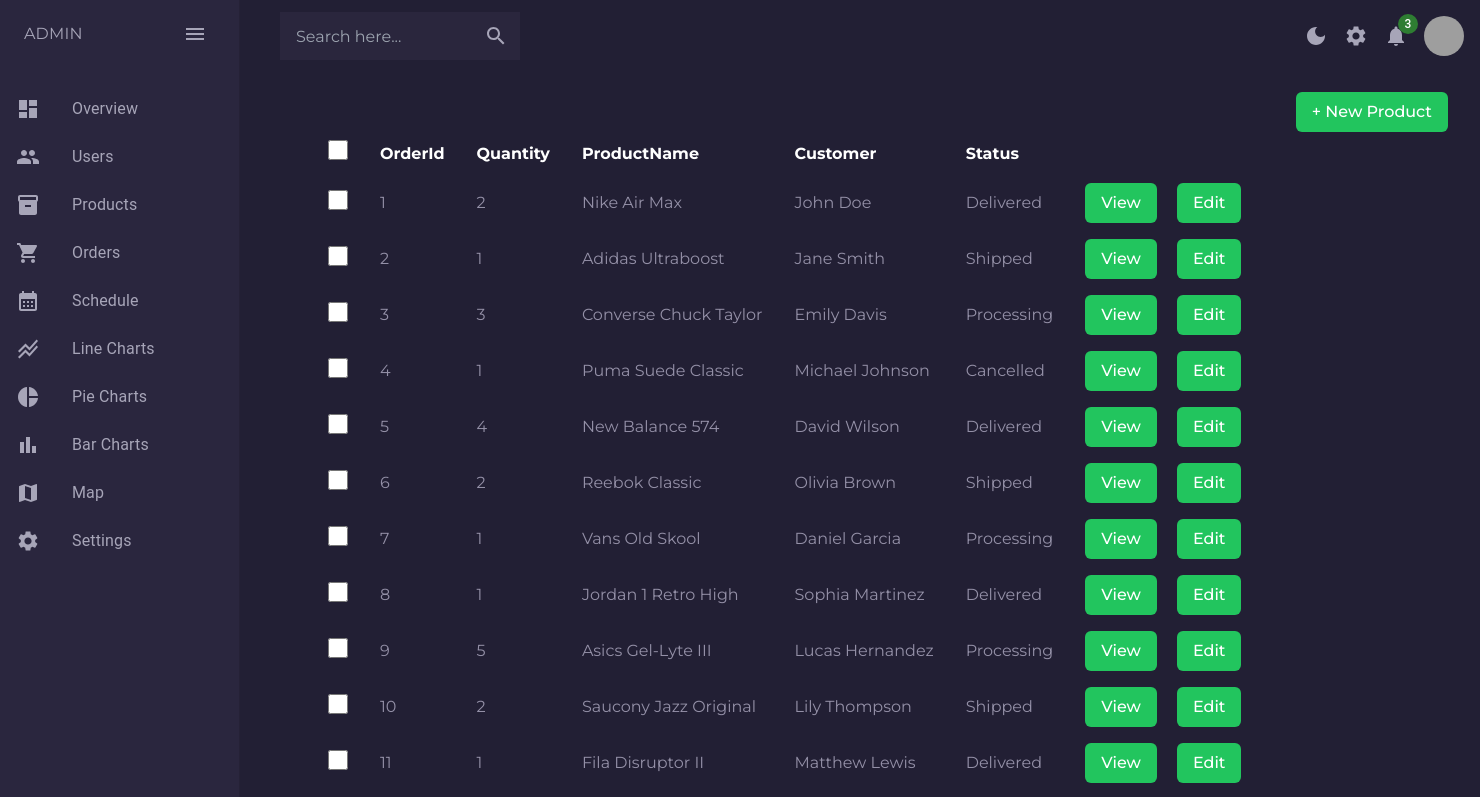
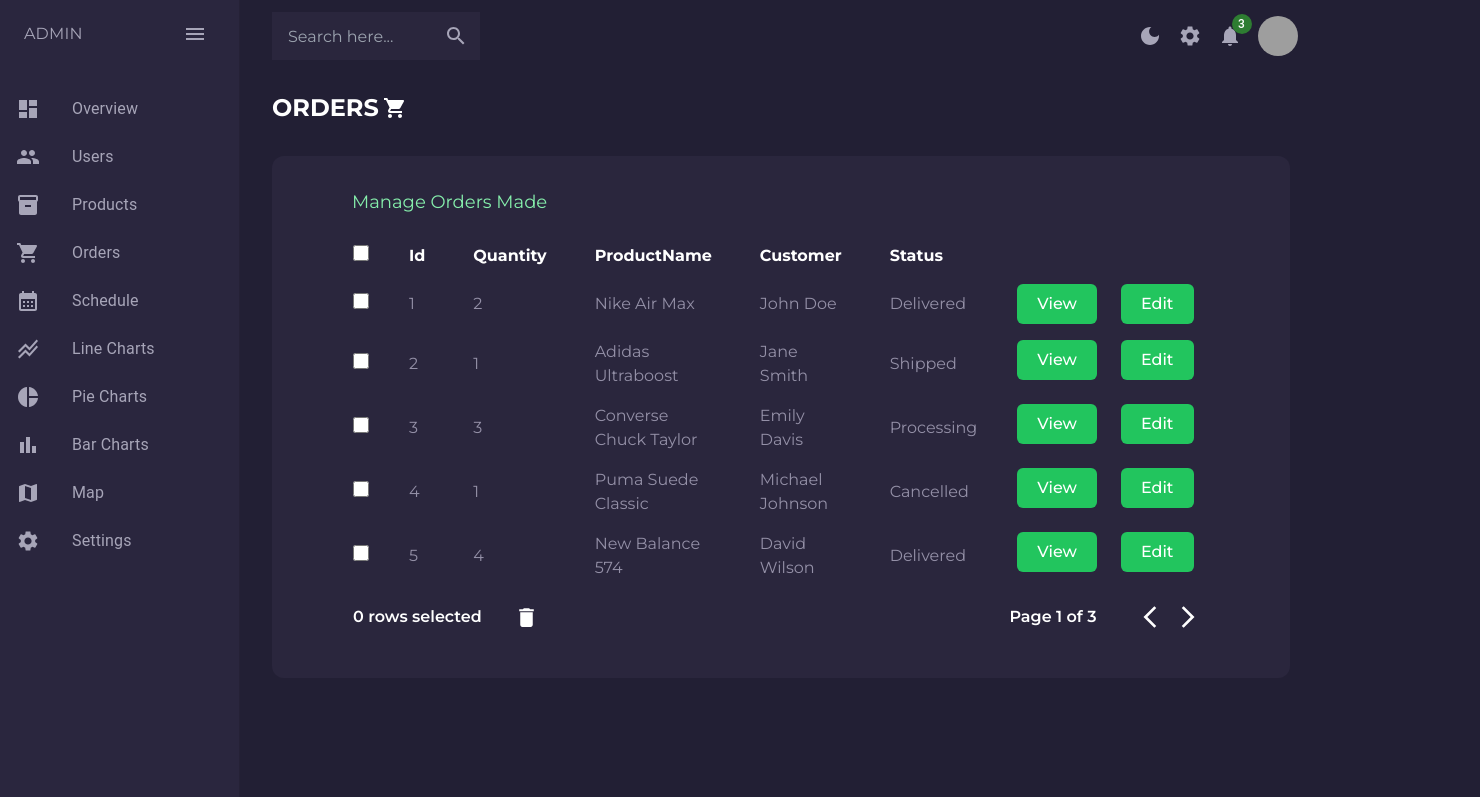
Before and after one commit to RoyKiprop/React-Dashboard, a React (Vite) app: page /orders in a window 1280 px wide. Shown: the top 797 px of the page, 1480 px wide, since content can reach past the window. Built offline with nearby package versions, Linux system fonts and the light colour scheme; grey boxes are pictures that could not be loaded.

Commit message:
Modify table.jsx

```diff
--- a/data/Orders.Json
+++ b/data/Orders.Json
@@ -1,6 +1,6 @@
 [
     {
-      "OrderId": 1,
+      "Id": 1,
       "UserId": 1,
       "Customer": "John Doe",
       "ProductId": 3,
@@ -10,7 +10,7 @@
       "Status": "Delivered"
     },
     {
-      "OrderId": 2,
+      "Id": 2,
       "UserId": 5,
       "Customer": "Jane Smith",
       "ProductId": 7,
@@ -20,7 +20,7 @@
       "Status": "Shipped"
     },
     {
-      "OrderId": 3,
+      "Id": 3,
       "UserId": 12,
       "Customer": "Emily Davis",
       "ProductId": 1,
@@ -30,7 +30,7 @@
       "Status": "Processing"
     },
     {
-      "OrderId": 4,
+      "Id": 4,
       "UserId": 2,
       "Customer": "Michael Johnson",
       "ProductId": 10,
@@ -40,7 +40,7 @@
       "Status": "Cancelled"
     },
     {
-      "OrderId": 5,
+      "Id": 5,
       "UserId": 7,
       "Customer": "David Wilson",
       "ProductId": 5,
@@ -50,7 +50,7 @@
       "Status": "Delivered"
     },
     {
-      "OrderId": 6,
+      "Id": 6,
       "UserId": 3,
       "Customer": "Olivia Brown",
       "ProductId": 9,
@@ -60,7 +60,7 @@
       "Status": "Shipped"
     },
     {
-      "OrderId": 7,
+      "Id": 7,
       "UserId": 8,
       "Customer": "Daniel Garcia",
       "ProductId": 2,
@@ -70,7 +70,7 @@
       "Status": "Processing"
     },
     {
-      "OrderId": 8,
+      "Id": 8,
       "UserId": 4,
       "Customer": "Sophia Martinez",
       "ProductId": 6,
@@ -80,7 +80,7 @@
       "Status": "Delivered"
     },
     {
-      "OrderId": 9,
+      "Id": 9,
       "UserId": 9,
       "Customer": "Lucas Hernandez",
       "ProductId": 4,
@@ -90,7 +90,7 @@
       "Status": "Processing"
     },
     {
-      "OrderId": 10,
+      "Id": 10,
       "UserId": 10,
       "Customer": "Lily Thompson",
       "ProductId": 12,
@@ -100,7 +100,7 @@
       "Status": "Shipped"
     },
     {
-      "OrderId": 11,
+      "Id": 11,
       "UserId": 11,
       "Customer": "Matthew Lewis",
       "ProductId": 8,
@@ -110,7 +110,7 @@
       "Status": "Delivered"
     },
     {
-      "OrderId": 12,
+      "Id": 12,
       "UserId": 6,
       "Customer": "Mia Walker",
       "ProductId": 11,
--- a/package.json
+++ b/package.json
@@ -16,6 +16,7 @@
     "@mui/material": "^5.16.7",
     "react": "^18.3.1",
     "react-dom": "^18.3.1",
+    "react-icons": "^5.3.0",
     "react-router-dom": "^6.26.1"
   },
   "devDependencies": {
--- a/src/App.jsx
+++ b/src/App.jsx
@@ -6,9 +6,9 @@ import AppNav from "./Pages/AppNav";
 function App() {
   return (
     <BrowserRouter>
-      <div className="flex space-x-10">
+      <div className="flex space-x-8">
         <SideBar />
-        <div className="w-full">
+        <div className="w-full space-y-8">
           <Header />
           <AppNav />
         </div>
--- a/src/Components/Button.jsx
+++ b/src/Components/Button.jsx
@@ -3,7 +3,7 @@
 function Button({children, onclick}) {
   return (
     <button
-    className="py-2 px-4 text-white font-medium outline-none bg-green-500 rounded-md"
+    className="py-2 px-5 text-white font-medium outline-none bg-green-500 rounded-md"
     onClick={onclick}
     >
       {children}
--- a/src/Components/Checkbox.jsx
+++ b/src/Components/Checkbox.jsx
@@ -6,7 +6,7 @@ function Checkbox({ checked, onChange }) {
           type="checkbox"
           checked={checked}
           onChange={onChange}
-          className="form-checkbox h-5 w-5 text-green-500"
+          className="form-checkbox h-4 w-4 text-green-500"
         />
       );
     };
--- a/src/Components/Table.jsx
+++ b/src/Components/Table.jsx
@@ -1,78 +1,121 @@
 /* eslint-disable react/prop-types */
 import { useState } from "react";
+import {
+  MdOutlineArrowForwardIos,
+  MdOutlineArrowBackIosNew,
+  MdDelete,
+} from "react-icons/md";
 
 import Button from "./Button";
 import Checkbox from "./Checkbox";
 
-function Table({columns, data}) {
-  // const [columns, data] = Usedata();
+function Table({ columns, data }) {
   const [selectedData, setselectedData] = useState([]);
+  const [Page, setPage] = useState(1);
+  const [itemsPerPage] = useState(5);
 
   const handleSelectAll = (e) => {
-    if (e.target.checked) {
-      setselectedData(data.map((product) => product.id));
-    } else {
-      setselectedData([]);
-    }
+    setselectedData(e.target.checked ? data.map((item) => item.id) : []);
   };
 
   const handleSelect = (id) => {
-    if (selectedData.includes(id)) {
-      setselectedData(
-        selectedData.filter((productId) => productId !== id)
-      );
+    setselectedData((prevSelectedData) => {
+      if (prevSelectedData.includes(id)) {
+        return prevSelectedData.filter((selectedId) => selectedId !== id);
       } else {
-      setselectedData([...selectedData, id]);
+        return [...prevSelectedData, id];
       }
+    });
   };
+  const lastItemPos = Page * itemsPerPage;
+  const firstItemPos = lastItemPos - itemsPerPage;
+  const currentPageItems = data.slice(firstItemPos, lastItemPos);
 
+  const totalPages = Math.ceil(data.length / itemsPerPage);
+
+  const handleNextPage = () => {
+    if (Page >= totalPages) return
+    else setPage(Page + 1);
+
+  };
+  const handlePrevPage = () => {
+    if (Page <= 1) return
+    else setPage(Page - 1);
+  }
   return (
-    <div className="dark:bg-[#2a263d] bg-[#fffff] p-8 rounded-2xl w-[1200px] h-[1300px]">
-      <div className="flex justify-end">
-        <Button>+ New Product</Button>
-      </div>
-      <table>
-        <thead className=" sticky top-0 text-white">
+    <table className="w-full">
+      <thead className="text-white">
         <tr>
-            <th className=" py-2 px-4">
+          <th className="py-2 pr-4">
             <Checkbox
               checked={selectedData.length === data.length}
               onChange={handleSelectAll}
             />
           </th>
           {columns.map((column) => (
-              <th key={column} className="py-2 px-4 text-left">
+            <th key={column} className="py-2 px-6 text-left">
               {column}
             </th>
           ))}
         </tr>
       </thead>
       <tbody>
-          {data.map((item) => (
+        {currentPageItems.map((item) => (
           <tr key={item.id}>
-              <td className=" py-2 px-4">
+            <td className="py-2  ">
               <Checkbox
-
                 checked={selectedData.includes(item.id)}
                 onChange={() => handleSelect(item.id)}
               />
             </td>
             {columns.map((column) => (
-                <td key={`${item.id}-${column}`} className=" py-2 px-4 text-[#9490a7]">
+              <td
+                key={`${item.id}-${column}`}
+                className="py-2 px-6 text-[#9490a7]"
+              >
                 {typeof item[column] === "object"
                   ? JSON.stringify(item[column])
                   : item[column]}
               </td>
             ))}
-              <td className=" py-2 px-4 flex space-x-5">
+            <td className="py-2 px-4  flex space-x-6">
               <Button>View</Button>
               <Button>Edit</Button>
             </td>
           </tr>
         ))}
       </tbody>
+      <tfoot className="text-white font-semibold">
+        <tr>
+          <td colSpan={columns.length + 2} className="py-4">
+            <div className="flex justify-between items-center">
+              <div className="flex items-center space-x-8">
+                <span>{selectedData.length} rows selected </span>
+                <MdDelete size={25} className="cursor-pointer" />
+              </div>
+
+              <div className="flex items-center space-x-10">
+                <span>
+                  Page {Page} of {totalPages}
+                </span>
+                <div className="flex items-center space-x-3 pr-2">
+                  <MdOutlineArrowBackIosNew
+                    size={26}
+                    className="cursor-pointer"
+                    onClick={() => handlePrevPage()}
+                  />
+                  <MdOutlineArrowForwardIos
+                    size={26}
+                    className="cursor-pointer"
+                    onClick={() => handleNextPage()}
+                  />
+                </div>
+              </div>
+            </div>
+          </td>
+        </tr>
+      </tfoot>
     </table>
-    </div>
   );
 }
 
--- a/src/Pages/OrdersPage.jsx
+++ b/src/Pages/OrdersPage.jsx
@@ -1,15 +1,23 @@
-
-import Table from "../Components/Table"
-import UseOrders from "../customHooks/UseOrders"
+import Table from "../Components/Table";
+import UseOrders from "../customHooks/UseOrders";
+import { ShoppingCart } from "@mui/icons-material";
 
 function OrdersPage() {
-    const[columns, orders] = UseOrders()
+  const [columns, orders] = UseOrders();
 
   return (
-    <>
-      <Table columns={columns} data={orders}/>
-    </>
-  )
+    <div className="space-y-8">
+      <div className="flex space-x-1 items-center">
+        <h1 className="text-2xl text-white font-bold">ORDERS</h1>
+        <ShoppingCart className="text-white" />
+      </div>
+
+      <div className="bg-[#2a263d] space-y-5  px-20 py-8 rounded-xl  mr-6">
+        <h4 className="text-lg text-green-300">Manage Orders Made</h4>
+        <Table columns={columns} data={orders} />
+      </div>
+    </div>
+  );
 }
 
-export default OrdersPage
+export default OrdersPage;
--- a/src/Pages/ProductsPage.jsx
+++ b/src/Pages/ProductsPage.jsx
@@ -1,13 +1,27 @@
-import Table from "../Components/Table"
-import UseProducts from "../customHooks/UseProducts"
+import Table from "../Components/Table";
+import UseProducts from "../customHooks/UseProducts";
+import { Inventory } from "@mui/icons-material";
+
+import Button from "../Components/Button";
 
 function ProductsPage() {
-    const[columns, products] = UseProducts()
+  const [columns, products] = UseProducts();
   return (
-    <>
-      <Table columns={columns} data={products}/>
-    </>
-  )
+    <div className="space-y-8">
+      <div className="flex space-x-2 items-center">
+        <h1 className="text-2xl text-white font-bold">PRODUCTS</h1>
+        <Inventory className="text-white" />
+      </div>
+
+      <div className="bg-[#2a263d] space-y-5  px-20 py-8 rounded-xl  mr-6">
+        <div className="flex justify-between mr-4">
+          <h4 className="text-lg text-green-300">Manage Products Inventory</h4>
+          <Button>+ New Product</Button>
+        </div>
+        <Table columns={columns} data={products} />
+      </div>
+    </div>
+  );
 }
 
-export default ProductsPage
+export default ProductsPage;
--- a/src/Pages/UsersPage.jsx
+++ b/src/Pages/UsersPage.jsx
@@ -1,15 +1,27 @@
-
-import Table from "../Components/Table"
-import UseUsers from "../customHooks/Useusers"
+import Table from "../Components/Table";
+import UseUsers from "../customHooks/Useusers";
+import Button from "../Components/Button";
+import { Group } from "@mui/icons-material";
 
 function UsersPage() {
-    const[columns, users] = UseUsers()
+  const [columns, users] = UseUsers();
 
   return (
-    <>
-      <Table columns={columns} data={users}/>
-    </>
-  )
+    <div className="space-y-8">
+      <div className="flex space-x-2 items-center">
+        <h1 className="text-2xl text-white font-bold">USERS</h1>
+        <Group className="text-white"/>
+      </div>
+
+      <div className="bg-[#2a263d] space-y-5  px-20 py-8 rounded-xl  mr-6">
+        <div className="flex justify-between mr-6">
+          <h4 className="text-lg text-green-300">Manage Users</h4>
+          <Button>+ New User</Button>
+        </div>
+        <Table columns={columns} data={users} />
+      </div>
+    </div>
+  );
 }
 
-export default UsersPage
+export default UsersPage;
--- a/src/customHooks/UseOrders.jsx
+++ b/src/customHooks/UseOrders.jsx
@@ -1,7 +1,7 @@
 import { useEffect, useState } from "react"
 
 function UseOrders() {
-  const columns = ["OrderId","Quantity", "ProductName", "Customer", "Status"]
+  const columns = ["Id","Quantity", "ProductName", "Customer", "Status"]
   const[orders, setOrders] = useState([])
 
     useEffect(function (){
```
Also changed, not shown: 1 other file (tests, documents, lock files or other folders). Lines whose indentation alone changed are shown as unchanged.
